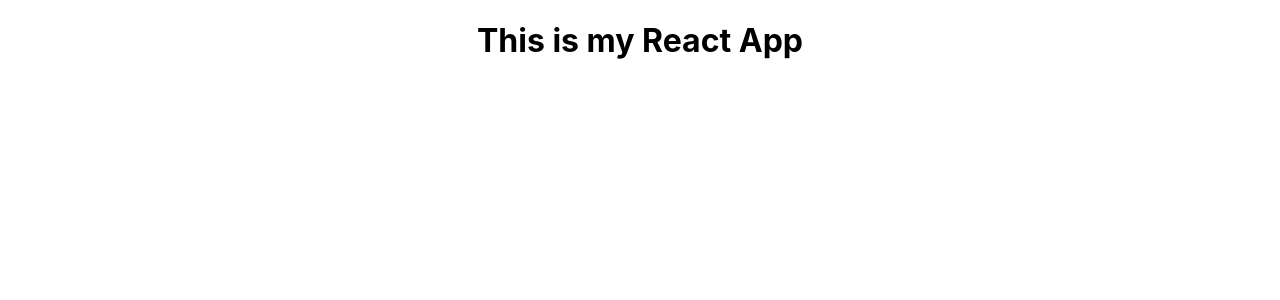
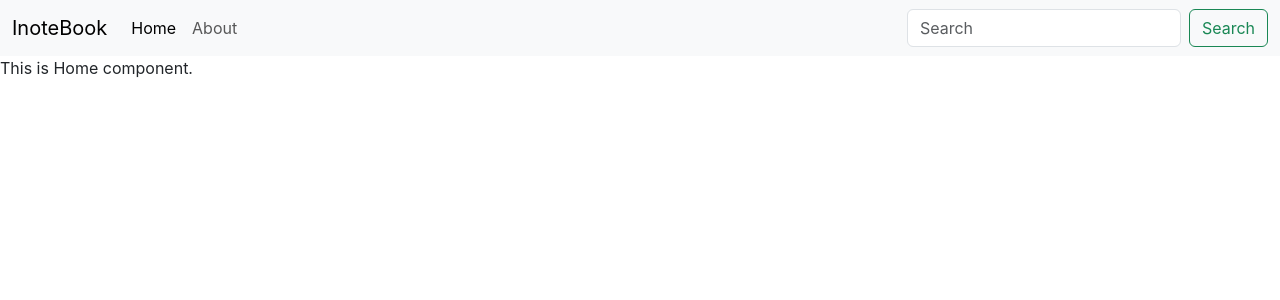
Before and after one commit to jayshriCode/inotebook, a React (Create React App) app: page / in a window 1280 px wide. Shown: the top 300 px of the page. Built offline with nearby package versions, Linux system fonts and the light colour scheme.

Commit message:
added react router to frontend

```diff
--- a/public/index.html
+++ b/public/index.html
@@ -1,20 +1,25 @@
 <!DOCTYPE html>
 <html lang="en">
+
 <head>
   <meta charset="utf-8" />
   <link rel="icon" href="%PUBLIC_URL%/favicon.ico" />
   <meta name="viewport" content="width=device-width, initial-scale=1" />
   <meta name="theme-color" content="#000000" />
-    <meta
-      name="description"
-      content="Web site created using create-react-app"
-    />
+  <meta name="description" content="Web site created using create-react-app" />
   <link rel="apple-touch-icon" href="%PUBLIC_URL%/logo192.png" />
   <link rel="manifest" href="%PUBLIC_URL%/manifest.json" />
-    <title>React App</title>
+  <link href="https://cdn.jsdelivr.net/npm/bootstrap@5.3.0-alpha3/dist/css/bootstrap.min.css" rel="stylesheet"
+    integrity="sha384-KK94CHFLLe+nY2dmCWGMq91rCGa5gtU4mk92HdvYe+M/SXH301p5ILy+dN9+nJOZ" crossorigin="anonymous">
+  <title>Inotebook - Your notes secured on clouds</title>
 </head>
+
 <body>
   <noscript>You need to enable JavaScript to run this app.</noscript>
   <div id="root"></div>
+  <script src="https://cdn.jsdelivr.net/npm/bootstrap@5.3.0-alpha3/dist/js/bootstrap.bundle.min.js"
+    integrity="sha384-ENjdO4Dr2bkBIFxQpeoTz1HIcje39Wm4jDKdf19U8gI4ddQ3GYNS7NTKfAdVQSZe"
+    crossorigin="anonymous"></script>
 </body>
+
 </html>
--- a/src/App.js
+++ b/src/App.js
@@ -1,10 +1,18 @@
 import './App.css';
+import { BrowserRouter, Routes, Route } from "react-router-dom";
+import Navbar from './components/Navbar';
+import Home from './components/Home';
+import About from './components/About';
 
 function App() {
   return (
-    <div className="App">
-      <h1>This is my React App</h1>
-    </div>
+    <BrowserRouter>
+      <Navbar/>
+      <Routes>
+        <Route exact path="/" element={<Home />}/>
+        <Route exact path="/about" element={<About />}/>
+      </Routes>
+    </BrowserRouter>
   );
 }
 
--- /dev/null
+++ b/src/components/About.js
@@ -0,0 +1,11 @@
+import React from 'react'
+
+function About() {
+  return (
+    <div>
+      This is About component.
+    </div>
+  )
+}
+
+export default About
--- /dev/null
+++ b/src/components/Home.js
@@ -0,0 +1,11 @@
+import React from 'react'
+
+function Home() {
+  return (
+    <div>
+      This is Home component.
+    </div>
+  )
+}
+
+export default Home
--- /dev/null
+++ b/src/components/Navbar.js
@@ -0,0 +1,32 @@
+import React from 'react'
+import { Link } from "react-router-dom";
+
+function Navbar() {
+  return (
+    <nav className="navbar navbar-expand-lg bg-body-tertiary">
+      <div className="container-fluid">
+        <Link  className="navbar-brand" to="/">InoteBook</Link>
+        <button className="navbar-toggler" type="button" data-bs-toggle="collapse" data-bs-target="#navbarSupportedContent" aria-controls="navbarSupportedContent" aria-expanded="false" aria-label="Toggle navigation">
+          <span className="navbar-toggler-icon"></span>
+        </button>
+        <div className="collapse navbar-collapse" id="navbarSupportedContent">
+          <ul className="navbar-nav me-auto mb-2 mb-lg-0">
+            <li className="nav-item">
+              <Link  className="nav-link active" aria-current="page" to="/">Home</Link>
+            </li>
+            <li className="nav-item">
+              <Link  className="nav-link" to="/about">About</Link>
+            </li>
+
+          </ul>
+          <form className="d-flex" role="search">
+            <input className="form-control me-2" type="search" placeholder="Search" aria-label="Search" />
+            <button className="btn btn-outline-success" type="submit">Search</button>
+          </form>
+        </div>
+      </div>
+    </nav>
+  )
+}
+
+export default Navbar
```
Lines whose indentation alone changed are shown as unchanged.
